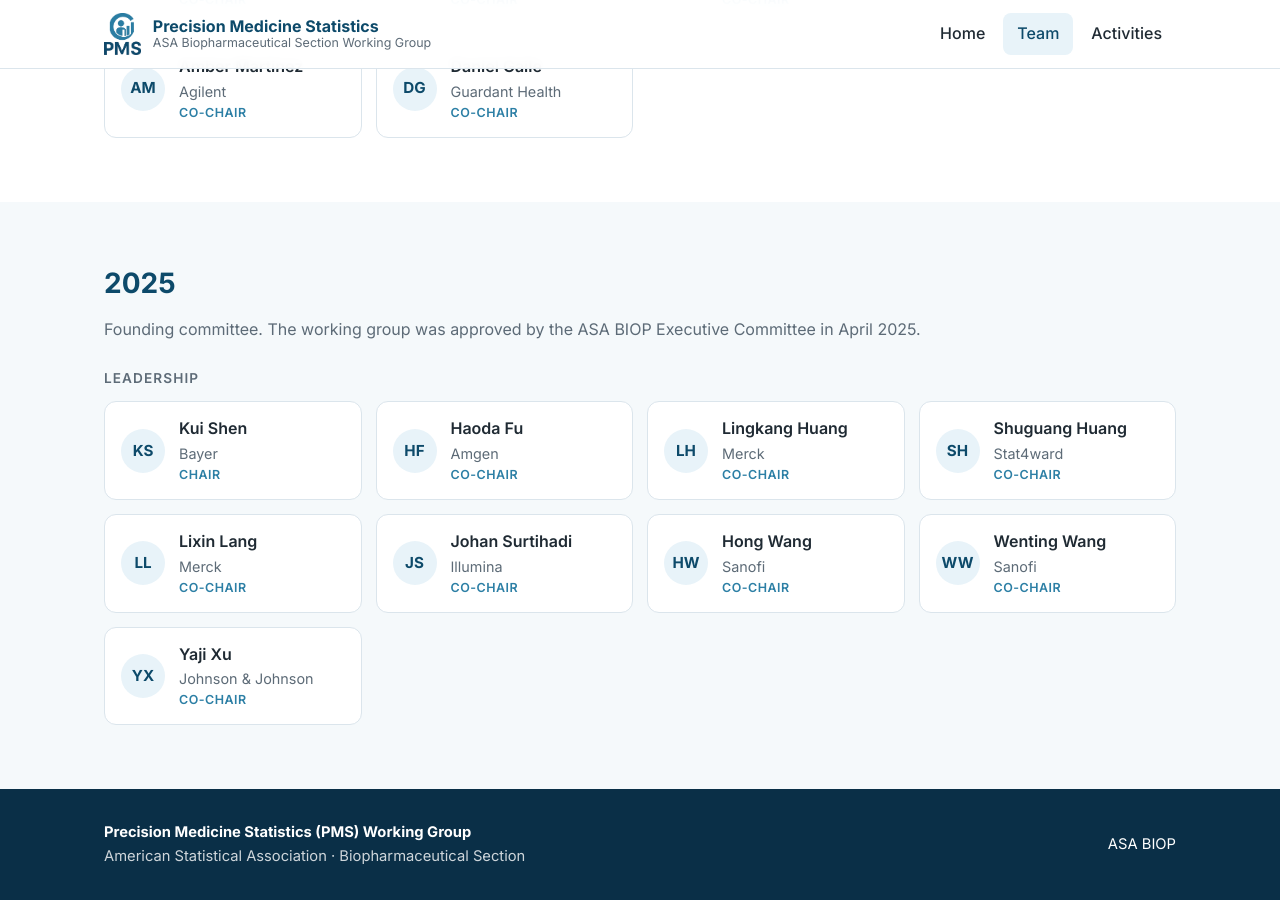
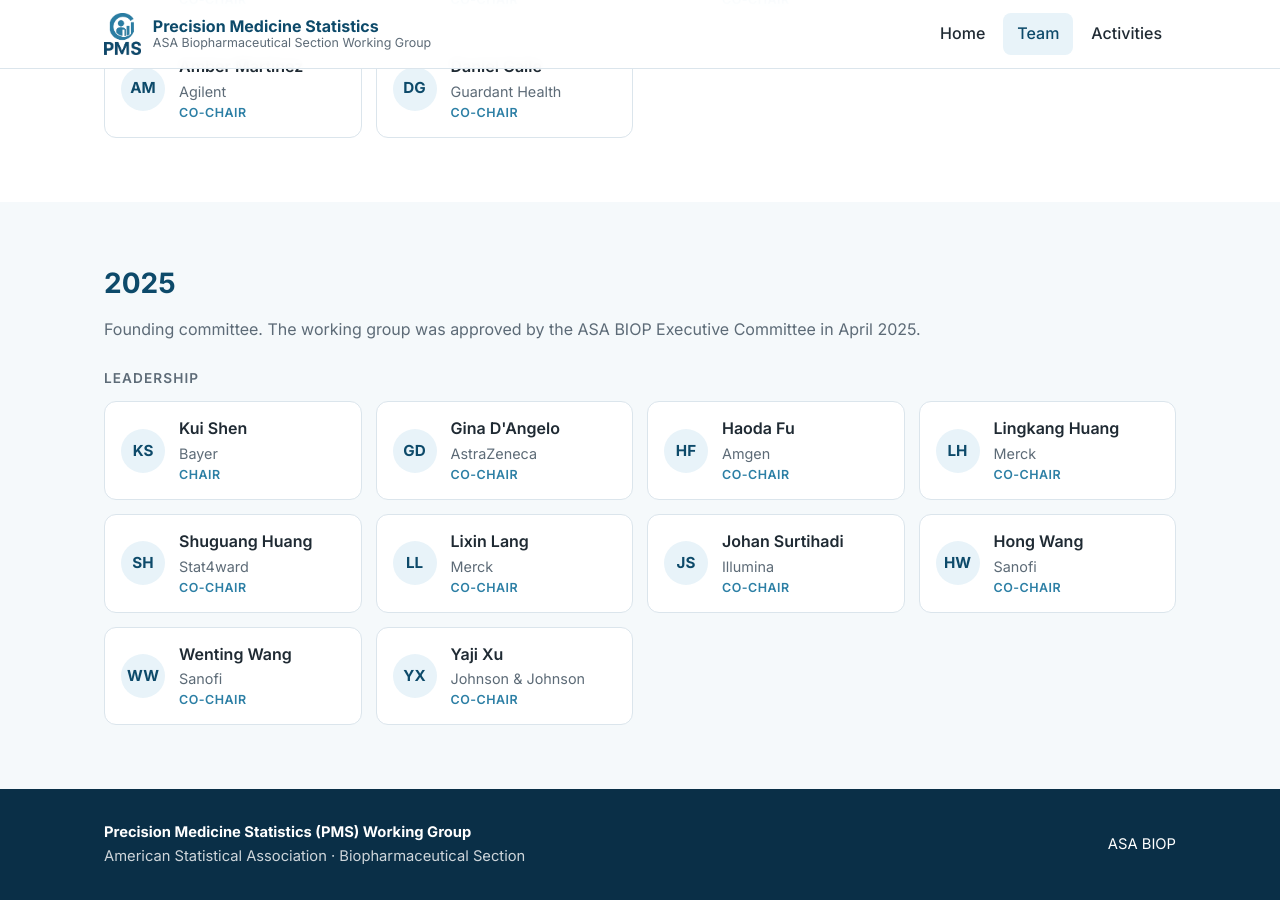
Before and after one commit to asa-biop-pms/asa-biop-pms.github.io, a Jekyll site: the page built from team.html, in a window 1280 px wide and 900 px high, scrolled down 908 px. Built offline with Jekyll 4.4.1, drawn with Linux system fonts in a browser that asks for light colours.

Commit message:
Update members.yml

```diff
--- a/_data/members.yml
+++ b/_data/members.yml
@@ -27,6 +27,7 @@
   note: Founding committee. The working group was approved by the ASA BIOP Executive Committee in April 2025.
   members:
     - { name: Kui Shen, affiliation: Bayer, role: Chair }
+    - { name: Gina D'Angelo, affiliation: AstraZeneca, role: Co-Chair }
     - { name: Haoda Fu, affiliation: Amgen, role: Co-Chair }
     - { name: Lingkang Huang, affiliation: Merck, role: Co-Chair }
     - { name: Shuguang Huang, affiliation: Stat4ward, role: Co-Chair }
```
